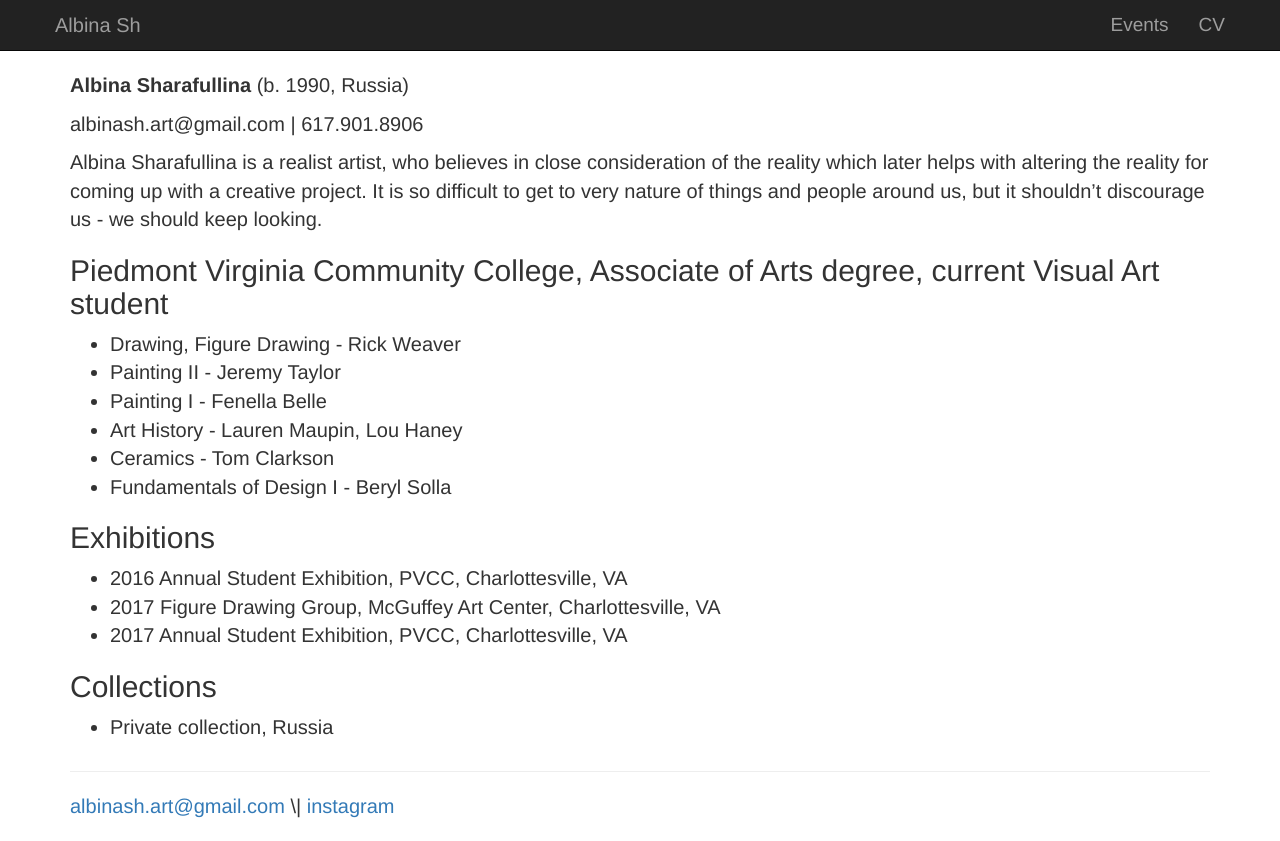
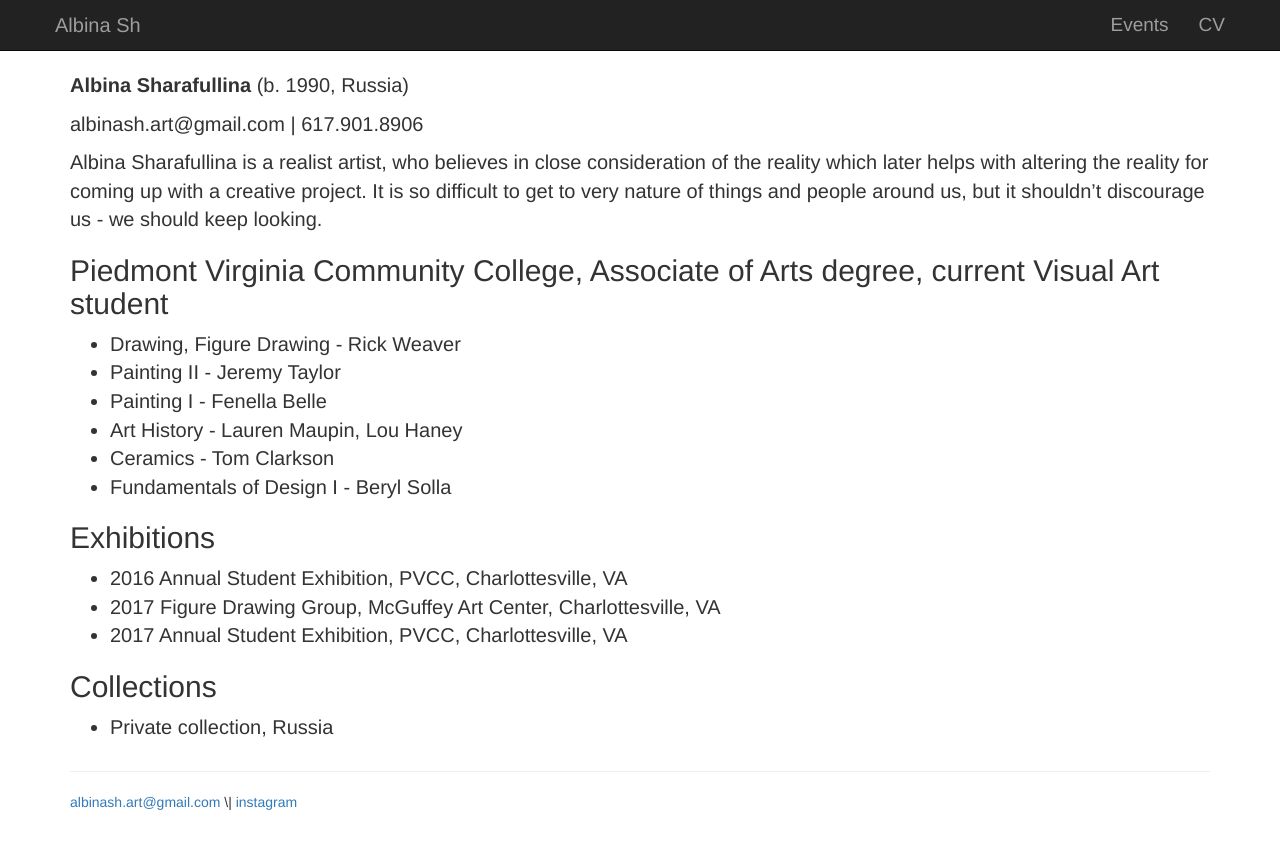
Before and after one commit to albinash-art/albinash-art.github.io, a Jekyll site: the page built from cv.md, in a window 1280 px wide. Shown: the top 841 px of the page. Built offline with Jekyll 4.4.1, drawn with Linux system fonts in a browser that asks for light colours; grey boxes are pictures that could not be loaded.

Commit message:
Update footer.html

```diff
--- a/_includes/footer.html
+++ b/_includes/footer.html
@@ -2,7 +2,7 @@
           <div class="container">
             <hr>
             <div class="row">
-              <div class="col-md-4" style="14px">
+              <div class="col-md-4" style="font-size:14px">
                 <a href="mailto:albinash.art@gmail.com">albinash.art@gmail.com</a>
                         \|
                 <a href="https://www.instagram.com/albinash.art/">instagram</a>
```
